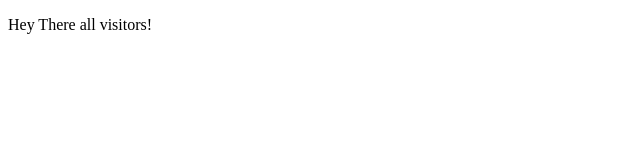
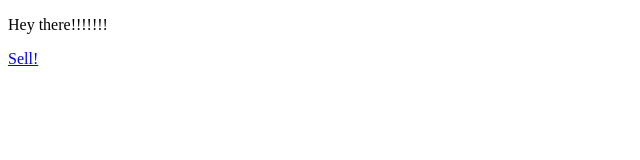
Before and after one commit to VolodymyrZee/sick-fits, a Next.js app in the folder frontend/: page / in a window 1280 px wide. Shown: the top 160 px of the page, without its empty margins (0-640 px from the left). Built offline with nearby package versions, Linux system fonts and the light colour scheme.

Commit message:
pages/test

```diff
--- a/frontend/pages/index.js
+++ b/frontend/pages/index.js
@@ -1,10 +1,12 @@
-import React from 'react';
-import { render } from 'enzyme';
+import Link from 'next/link';
 
-class Home extends React.Component {
-    render() {
-        return <p>Hey There all visitors!</p>
-    }
-}
+const Home = props => (
+    <div>
+        <p>Hey there!!!!!!!</p>
+        <Link href="/sell">
+        <a>Sell!</a>
+        </Link>
+    </div>
+)
 
 export default Home;
```
Also changed, not shown: frontend/pages/sell.js (added, +12 -0 lines).
